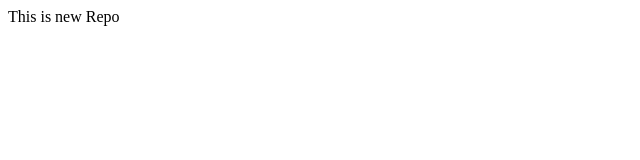
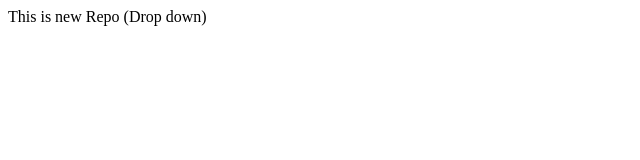
Before and after one commit to UdayShankarSripathi/Localrepo, a plain HTML site: page index.html in a window 1280 px wide. Shown: the whole page, without its empty margins (0-640 px from the left). Drawn offline with Linux system fonts and the light colour scheme.

```diff
--- a/index.html
+++ b/index.html
@@ -1,3 +1,3 @@
 <p>
-    This is new Repo
+    This is new Repo (Drop down)
 </p>
```
